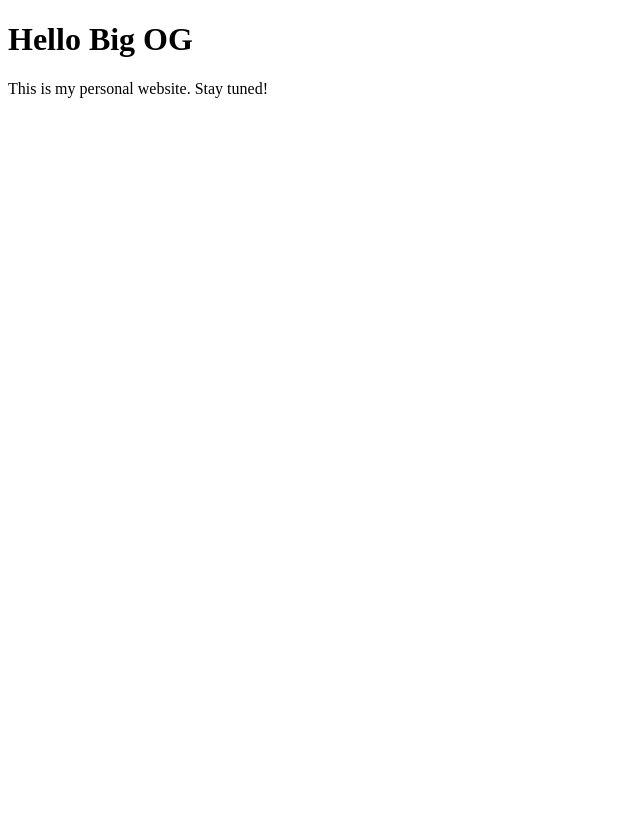
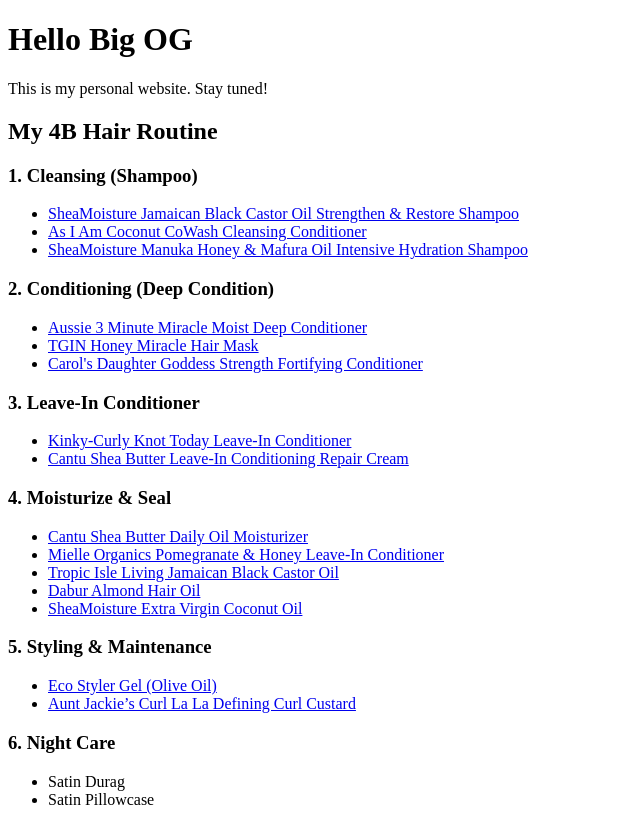
Before and after one commit to JBelcher53/Bookmark-stuff-JB-needs, a plain HTML site: page index.html in a window 1280 px wide. Shown: the whole page, without its empty margins (0-640 px from the left). Before the commit the page ends 800 px from the top, so only its background shows below. Drawn offline with Linux system fonts and the light colour scheme.

Commit message:
Update index.html

```diff
--- a/index.html
+++ b/index.html
@@ -6,5 +6,48 @@
 <body>
   <h1>Hello Big OG</h1>
   <p>This is my personal website. Stay tuned!</p>
+  <h2>My 4B Hair Routine</h2>
+
+<h3>1. Cleansing (Shampoo)</h3>
+<ul>
+  <li><a href="https://www.sheamoisture.com/us/en/p/jamaican-black-castor-oil-strengthen-%26-restore-shampoo.html/00764302215837" target="_blank">SheaMoisture Jamaican Black Castor Oil Strengthen & Restore Shampoo</a></li>
+  <li><a href="https://asiamnaturally.com/products/coconut-cowash" target="_blank">As I Am Coconut CoWash Cleansing Conditioner</a></li>
+  <li><a href="https://www.sheamoisture.com/us/en/p/manuka-honey-%26-mafura-oil-intensive-hydration-shampoo.html/00764302231042" target="_blank">SheaMoisture Manuka Honey & Mafura Oil Intensive Hydration Shampoo</a></li>
+</ul>
+
+<h3>2. Conditioning (Deep Condition)</h3>
+<ul>
+  <li><a href="https://www.aussie.com/en-us/3-minute-miracle-moist" target="_blank">Aussie 3 Minute Miracle Moist Deep Conditioner</a></li>
+  <li><a href="https://tginatural.com/products/honey-miracle-hair-mask" target="_blank">TGIN Honey Miracle Hair Mask</a></li>
+  <li><a href="https://www.carolsdaughter.com/goddess-strength-fortifying-conditioner-with-castor-oil/820645006621.html" target="_blank">Carol's Daughter Goddess Strength Fortifying Conditioner</a></li>
+</ul>
+
+<h3>3. Leave-In Conditioner</h3>
+<ul>
+  <li><a href="https://kinky-curly.com/products/knot-today" target="_blank">Kinky-Curly Knot Today Leave-In Conditioner</a></li>
+  <li><a href="https://www.amazon.com/Cantu-Butter-Leave-Conditioning-Repair/dp/B00449W12S" target="_blank">Cantu Shea Butter Leave-In Conditioning Repair Cream</a></li>
+</ul>
+
+<h3>4. Moisturize & Seal</h3>
+<ul>
+  <li><a href="https://www.amazon.com/Cantu-Butter-Daily-Moisturizer-Ounce/dp/B01LTIAU88" target="_blank">Cantu Shea Butter Daily Oil Moisturizer</a></li>
+  <li><a href="https://mielleorganics.com/products/pomegranate-honey-leave-in-conditioner" target="_blank">Mielle Organics Pomegranate & Honey Leave-In Conditioner</a></li>
+  <li><a href="https://tropicisleliving.com/products/jamaican-black-castor-oil-8-floz" target="_blank">Tropic Isle Living Jamaican Black Castor Oil</a></li>
+  <li><a href="https://www.amazon.com/Dabur-Almond-Hair-Oil-500ml/dp/B013UQ11JE" target="_blank">Dabur Almond Hair Oil</a></li>
+  <li><a href="https://www.sheamoisture.com/us/en/p/extra-virgin-coconut-oil-head-to-toe-nourishing-hydration---15-oz.html/00764302290131" target="_blank">SheaMoisture Extra Virgin Coconut Oil</a></li>
+</ul>
+
+<h3>5. Styling & Maintenance</h3>
+<ul>
+  <li><a href="https://www.amazon.com/Eco-Style-Olive-Oil-Ounce/dp/B008LXZZ4E" target="_blank">Eco Styler Gel (Olive Oil)</a></li>
+  <li><a href="https://www.auntjackiescurlsandcoils.com/products/curl-la-la-defining-curl-custard" target="_blank">Aunt Jackie’s Curl La La Defining Curl Custard</a></li>
+</ul>
+
+<h3>6. Night Care</h3>
+<ul>
+  <li>Satin Durag</li>
+  <li>Satin Pillowcase</li>
+</ul>
+
 </body>
 </html>
```
